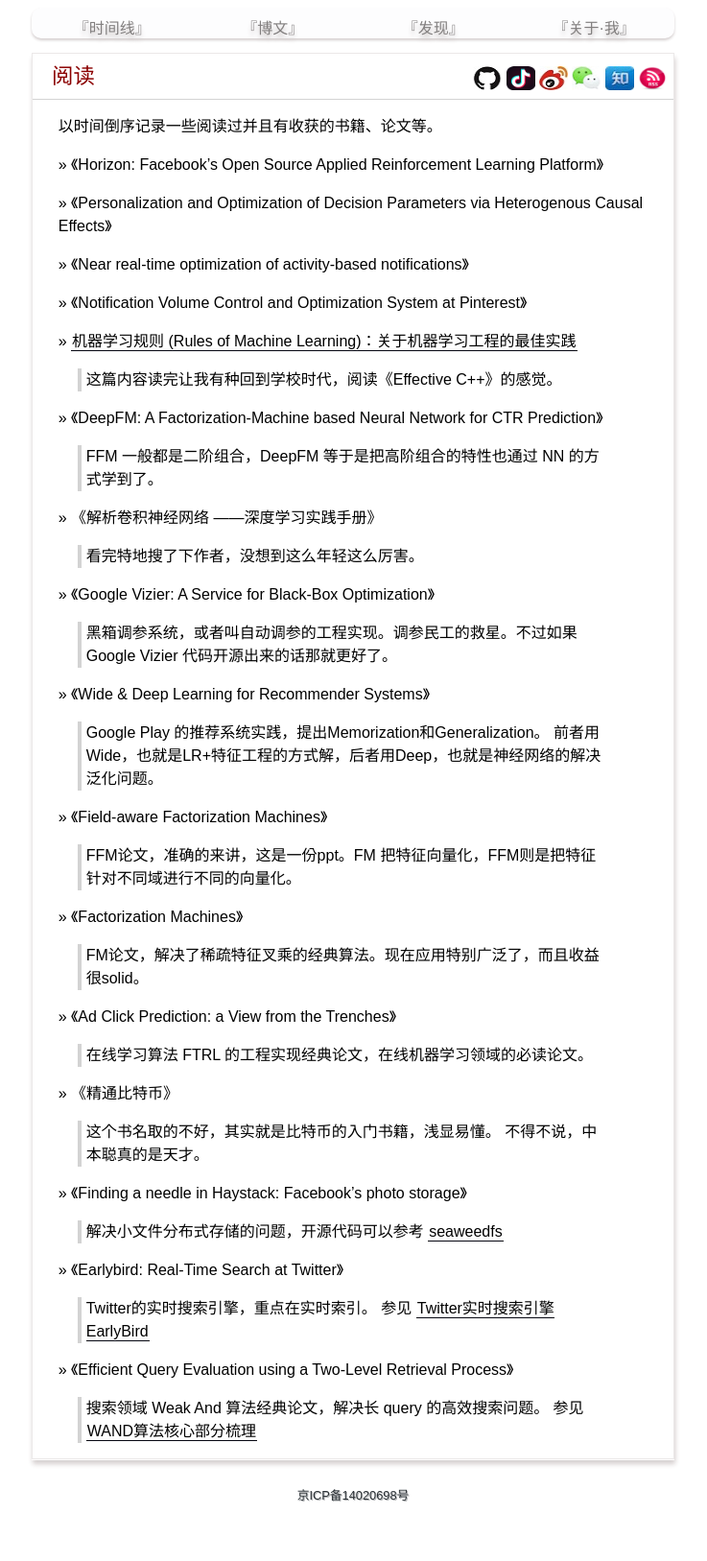
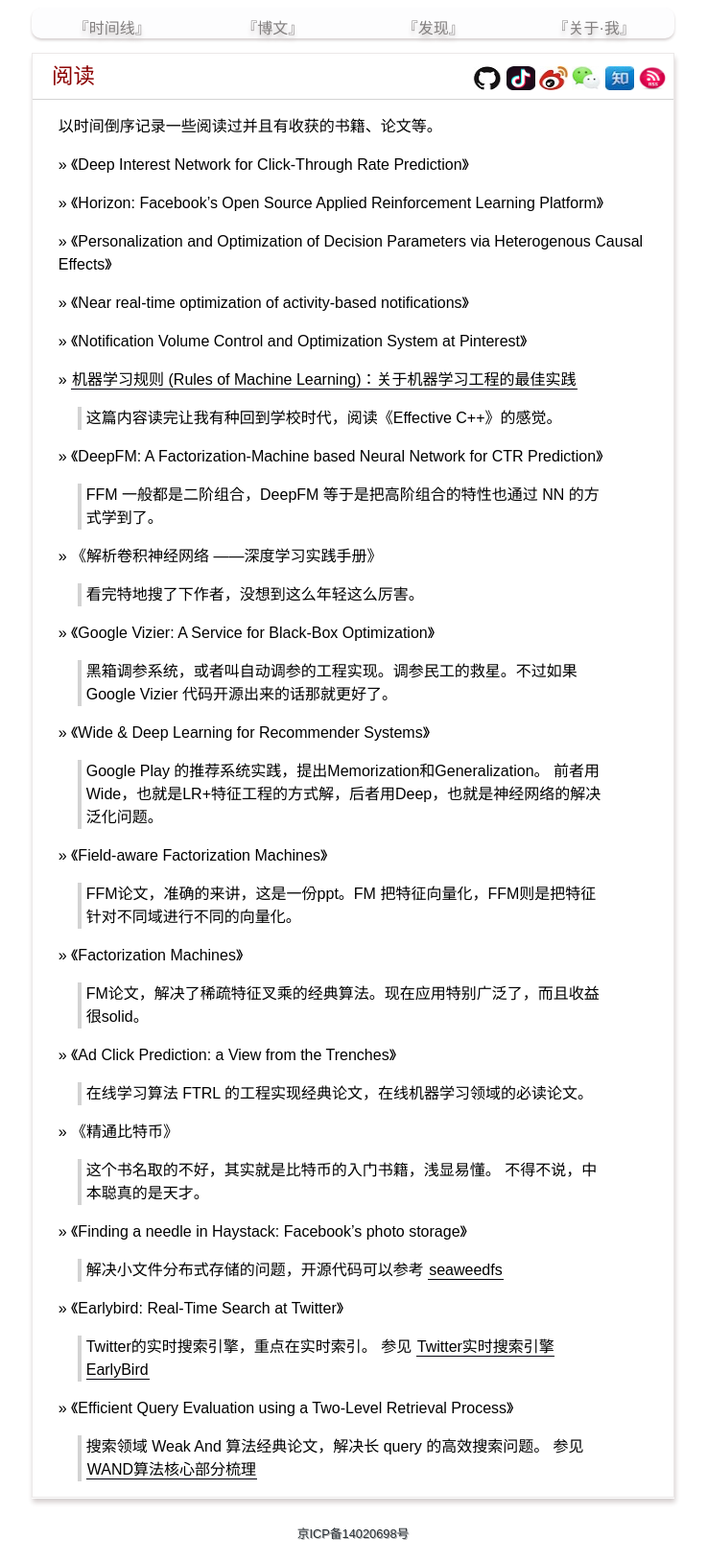
Before and after one commit to yanyiwu/blog, a Jekyll site: the page built from reading.md, in a window 1280 px wide. Shown: the whole page at 96% size, without its empty margins (272-1009 px from the left). Built offline with Jekyll 4.4.1, drawn with Linux system fonts in a browser that asks for light colours; Markdown is read by kramdown in place of the engine named in the settings; comment, search, counter and statistics services are not loaded; before the commit the page ends 1587 px from its top, so only the background shows below that.

Commit message:
update reading

```diff
--- a/reading.md
+++ b/reading.md
@@ -4,6 +4,8 @@ title: 阅读
 ---
 
 以时间倒序记录一些阅读过并且有收获的书籍、论文等。
+
+&raquo; 《Deep Interest Network for Click-Through Rate Prediction》
 
 &raquo; 《Horizon: Facebook’s Open Source Applied Reinforcement Learning Platform》
 
```
